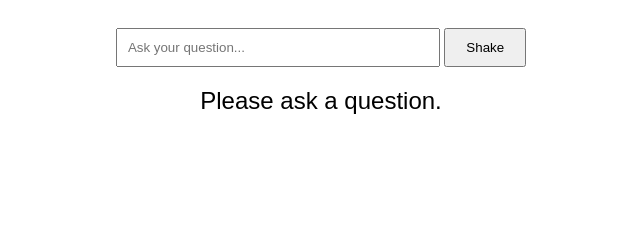
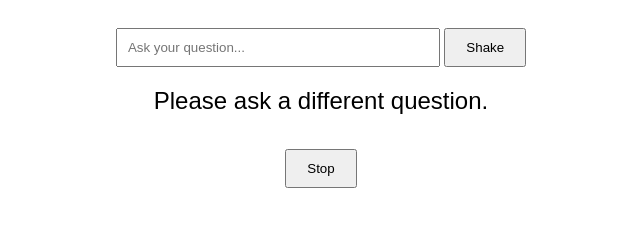
Before and after one commit to KyotoKanawa/Magic-Eight-Ball, a plain HTML site: page index.html in a window 1280 px wide. Both pictures are taken after a click on the button "Shake". Shown: the part 90-316 px from the top of the page, without its empty margins (319-959 px from the left). Drawn offline with Linux system fonts and the light colour scheme.

Commit message:
fixing code

```diff
--- a/index.html
+++ b/index.html
@@ -12,6 +12,8 @@
     <input type="text" id="question" placeholder="Ask your question...">
     <button onclick="shakeBall()">Shake</button>
     <p id="answer"></p>
+    <button onclick="stopAsking()">Stop</button>
+    <p id="farewell"></p>
     <script>
         const answers = [
             "Yes, definitely!",
@@ -24,14 +26,27 @@
             "Absolutely!"
         ];
 
+        let asking = true;
+        let previousQuestion = "";
+
         function shakeBall() {
-            const question = document.getElementById('question').value;
-            if (question) {
-                const randomIndex = Math.floor(Math.random() * answers.length);
-                document.getElementById('answer').innerText = answers[randomIndex];
-            } else {
-                document.getElementById('answer').innerText = "Please ask a question.";
+            if (asking) {
+                const question = document.getElementById('question').value;
+                if (question && question !== previousQuestion) {
+                    const randomIndex = Math.floor(Math.random() * answers.length);
+                    document.getElementById('answer').innerText = answers[randomIndex];
+                    previousQuestion = question;
+                } else if (question === previousQuestion) {
+                    document.getElementById('answer').innerText = "Please ask a different question.";
+                } else {
+                    document.getElementById('answer').innerText = "Please ask a question.";
+                }
             }
+        }
+
+        function stopAsking() {
+            asking = false;
+            document.getElementById('farewell').innerText = "Thank you for playing! Goodbye!";
         }
     </script>
 </body>
```
